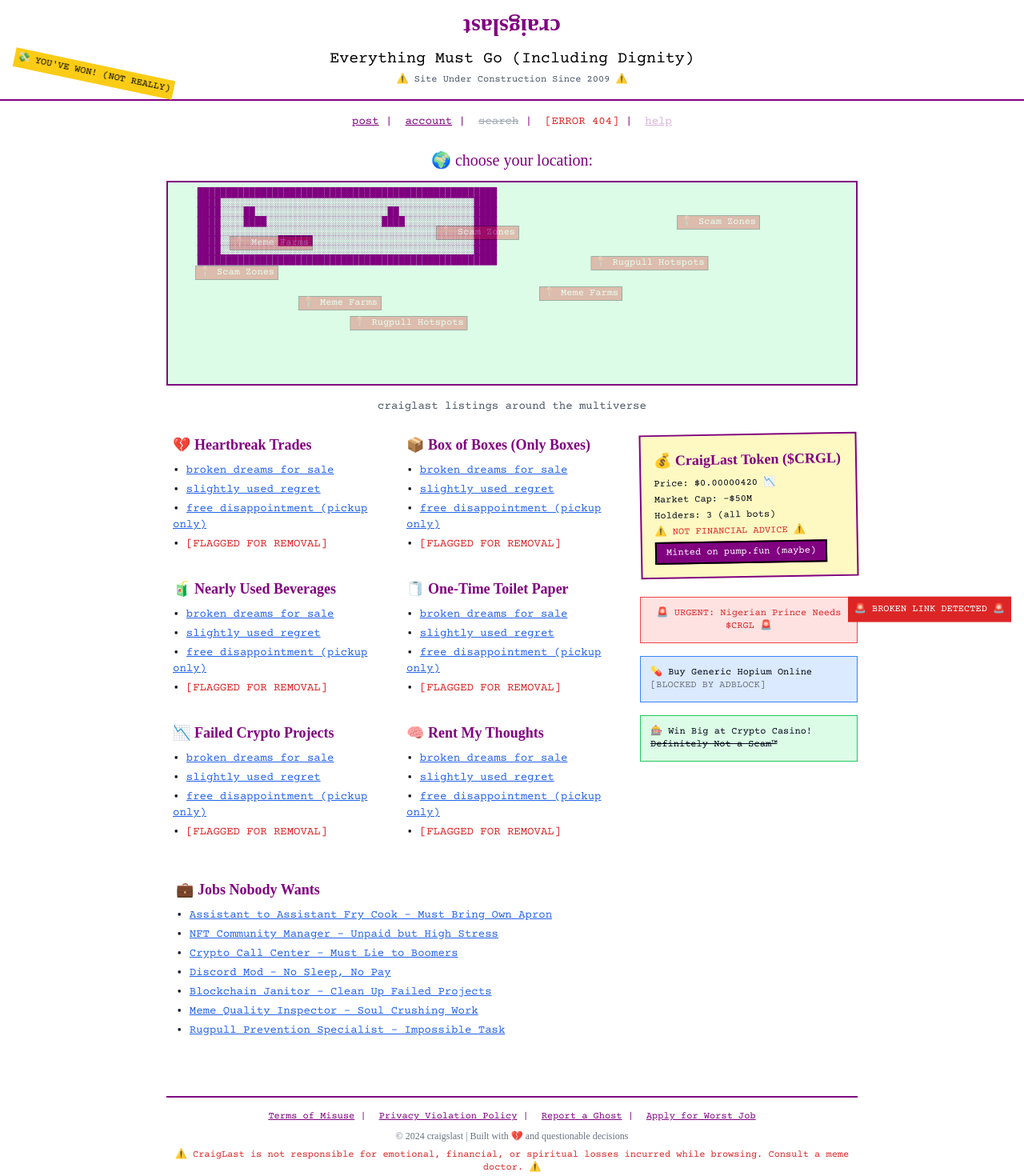
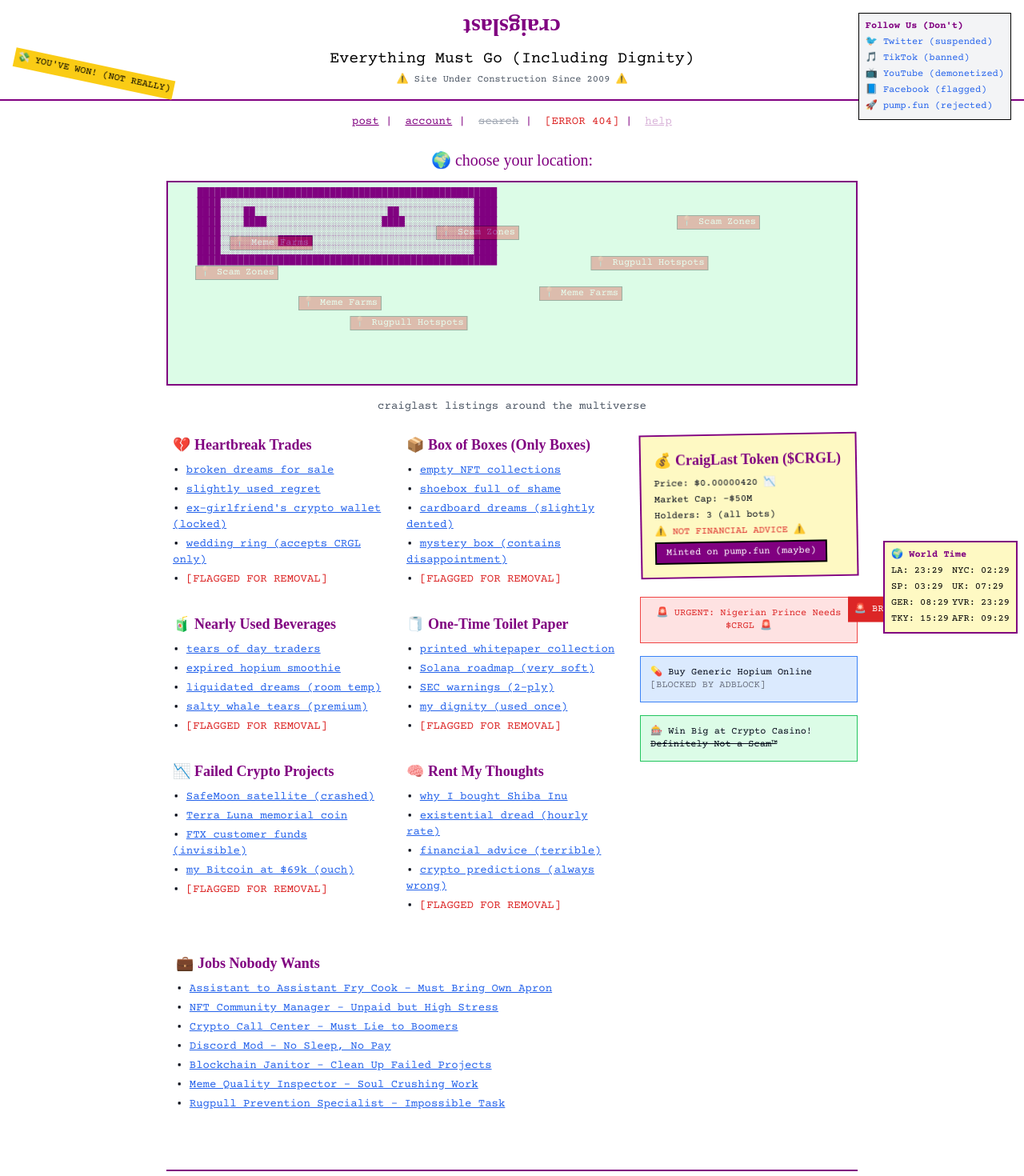
Before and after one commit to ozonzo/craigslast, a React (Vite) app: page / in a window 1280 px wide. Shown: the top 1470 px of the page at 80% size. Built offline with nearby package versions, Linux system fonts and the light colour scheme.

Commit message:
Refactor: Update job description and listing sections
Updated the "Crypto Call Center" job description and modified the listing sections to include images and social media icons. Added a clock displaying multiple time zones.

```diff
--- a/src/components/JobModal.tsx
+++ b/src/components/JobModal.tsx
@@ -47,7 +47,7 @@ Benefits:
   `,
   "Crypto Call Center – Must Lie to Boomers": `
 $12/hour + commission (imaginary)
-Convince grandparents to buy DogeCoin.
+Convince grandparents to buy CRAIGLAST.
 Explain blockchain using only lies.
 100% remote (from prison eventually).
 
@@ -62,6 +62,78 @@ Benefits:
 • Free burner phone
 • Legal defense fund (empty)
 • Character development (negative)
+  `,
+  "Discord Mod – No Sleep, No Pay": `
+$0/hour + power trips
+Ban people for breathing wrong.
+Moderate 24/7 crypto degens.
+Explain why "wen moon" is spam.
+
+Requirements:
+• Virgin status (permanent)
+• Basement dwelling preferred
+• Coffee IV drip certification
+• Ability to see "FUD" everywhere
+• No social life whatsoever
+
+Benefits:
+• Green username (wow!)
+• Everyone hates you
+• Carpal tunnel syndrome
+  `,
+  "Blockchain Janitor – Clean Up Failed Projects": `
+$5/hour in worthless tokens
+Clean up rugpulled Solana projects.
+Explain why your token went to zero.
+Mop up tears of bag holders.
+
+Requirements:
+• Strong stomach for BS
+• Can work with toxic waste
+• Immunity to hopium
+• Experience with broken dreams
+• Own hazmat suit
+
+Benefits:
+• Free exposure to radiation
+• Unlimited sadness
+• Job security (always failing projects)
+  `,
+  "Meme Quality Inspector – Soul Crushing Work": `
+$3/hour + depression
+Rate Pepe quality 1-10.
+Determine if Wojak is sad enough.
+Kill your sense of humor daily.
+
+Requirements:
+• Art degree (useless)
+• No sense of humor remaining
+• Can cry on command
+• Understanding of irony
+• Previously destroyed by internet
+
+Benefits:
+• Destroy creativity
+• Eternal pessimism
+• Free existential crisis
+  `,
+  "Rugpull Prevention Specialist – Impossible Task": `
+$0/hour + false hope
+Prevent inevitable rugpulls.
+Fight human nature itself.
+Lose every single time.
+
+Requirements:
+• Delusional optimism
+• Ignore all red flags
+• Trust random Discord mods
+• Believe in "diamond hands"
+• Never learn from mistakes
+
+Benefits:
+• Constant disappointment
+• Portfolio goes to zero
+• Everyone blames you
   `
 };
 
--- a/src/components/ListingSections.tsx
+++ b/src/components/ListingSections.tsx
@@ -13,6 +13,45 @@ const ListingSections = () => {
     { icon: "🧠", title: "Rent My Thoughts" }
   ];
 
+  const sectionContent: Record<string, string[]> = {
+    "Heartbreak Trades": [
+      "broken dreams for sale",
+      "slightly used regret",
+      "ex-girlfriend's crypto wallet (locked)",
+      "wedding ring (accepts CRGL only)"
+    ],
+    "Box of Boxes (Only Boxes)": [
+      "empty NFT collections",
+      "shoebox full of shame",
+      "cardboard dreams (slightly dented)",
+      "mystery box (contains disappointment)"
+    ],
+    "Nearly Used Beverages": [
+      "tears of day traders",
+      "expired hopium smoothie",
+      "liquidated dreams (room temp)",
+      "salty whale tears (premium)"
+    ],
+    "One-Time Toilet Paper": [
+      "printed whitepaper collection",
+      "Solana roadmap (very soft)",
+      "SEC warnings (2-ply)",
+      "my dignity (used once)"
+    ],
+    "Failed Crypto Projects": [
+      "SafeMoon satellite (crashed)",
+      "Terra Luna memorial coin",
+      "FTX customer funds (invisible)",
+      "my Bitcoin at $69k (ouch)"
+    ],
+    "Rent My Thoughts": [
+      "why I bought Shiba Inu",
+      "existential dread (hourly rate)",
+      "financial advice (terrible)",
+      "crypto predictions (always wrong)"
+    ]
+  };
+
   const handleBrokenDreamsClick = () => {
     setBrokenDreamsClicks(prev => prev + 1);
     (window as any).addCraigPopup?.({
@@ -24,14 +63,13 @@ const ListingSections = () => {
   };
 
   const handleRegretClick = () => {
-    // Open Nicolas Cage image in new window
     const newWindow = window.open('', '_blank', 'width=400,height=300');
     if (newWindow) {
       newWindow.document.write(`
         <html>
           <head><title>Slightly Used Regret</title></head>
           <body style="margin:0; background:#000; display:flex; align-items:center; justify-content:center;">
-            <img src="https://i.imgur.com/YGJtyeE.jpg" alt="Nicolas Cage contemplating regret" style="max-width:100%; max-height:100%;">
+            <img src="https://images.unsplash.com/photo-1526374965328-7f61d4dc18c5?w=400&h=300&fit=crop" alt="Nicolas Cage contemplating regret" style="max-width:100%; max-height:100%;">
           </body>
         </html>
       `);
@@ -39,7 +77,6 @@ const ListingSections = () => {
   };
 
   const handleBoxClick = () => {
-    // Simulate "boing" sound effect
     console.log("🔊 BOING!");
 
     (window as any).addCraigPopup?.({
@@ -49,6 +86,40 @@ const ListingSections = () => {
       y: Math.random() * 300 + 100,
       following: true
     });
+  };
+
+  const handleCryptoClick = (text: string) => {
+    if (text === "Terra Luna memorial coin") {
+      const newWindow = window.open('', '_blank', 'width=500,height=400');
+      if (newWindow) {
+        newWindow.document.write(`
+          <html>
+            <head><title>Terra Luna Memorial</title></head>
+            <body style="margin:0; background:#000; color:#fff; display:flex; flex-direction:column; align-items:center; justify-content:center; font-family:courier;">
+              <img src="https://images.unsplash.com/photo-1518770660439-4636190af475?w=400&h=200&fit=crop" alt="Burned circuit board" style="margin-bottom:20px;">
+              <h2>💀 R.I.P. LUNA 💀</h2>
+              <p>May 2022 - May 2022</p>
+              <p>"It was supposed to be stable..."</p>
+            </body>
+          </html>
+        `);
+      }
+    } else if (text === "my Bitcoin at $69k (ouch)") {
+      (window as any).addCraigPopup?.({
+        title: "📈💸 PEAK BUYER ALERT",
+        content: "Congratulations! You bought the top like a true legend. Diamond hands to the core... of the earth.",
+        x: Math.random() * 400 + 100,
+        y: Math.random() * 300 + 100,
+        shaking: true
+      });
+    } else if (text === "why I bought Shiba Inu") {
+      (window as any).addCraigPopup?.({
+        title: "🐕 DOGE REASONING",
+        content: "Because Elon tweeted a dog emoji and I thought it was financial advice. 10/10 would buy again.",
+        x: Math.random() * 400 + 100,
+        y: Math.random() * 300 + 100
+      });
+    }
   };
 
   const renderListingItem = (text: string, sectionTitle: string) => {
@@ -88,6 +159,30 @@ const ListingSections = () => {
       );
     }
 
+    if (sectionTitle === "Failed Crypto Projects") {
+      return (
+        <span
+          className="text-blue-600 underline cursor-pointer hover:text-red-600"
+          onClick={() => handleCryptoClick(text)}
+          title="Click to relive the pain"
+        >
+          {text}
+        </span>
+      );
+    }
+
+    if (sectionTitle === "Rent My Thoughts") {
+      return (
+        <span
+          className="text-blue-600 underline cursor-pointer hover:text-red-600"
+          onClick={() => handleCryptoClick(text)}
+          title="Terrible financial advice inside"
+        >
+          {text}
+        </span>
+      );
+    }
+
     return <span className="text-blue-600 underline cursor-pointer">{text}</span>;
   };
 
@@ -99,9 +194,9 @@ const ListingSections = () => {
             {section.icon} {section.title}
           </h3>
           <div className="space-y-1 text-sm font-courier">
-            <div>• {renderListingItem("broken dreams for sale", section.title)}</div>
-            <div>• {renderListingItem("slightly used regret", section.title)}</div>
-            <div>• {renderListingItem("free disappointment (pickup only)", section.title)}</div>
+            {sectionContent[section.title]?.map((item, itemIndex) => (
+              <div key={itemIndex}>• {renderListingItem(item, section.title)}</div>
+            ))}
             <div>• <span className="text-red-600">[FLAGGED FOR REMOVAL]</span></div>
           </div>
         </div>
--- /dev/null
+++ b/src/components/SocialIcons.tsx
@@ -0,0 +1,62 @@
+
+import React from 'react';
+
+const SocialIcons = () => {
+  const handleSocialClick = (platform: string) => {
+    const messages: Record<string, string> = {
+      twitter: "🐦 CraigLast Twitter is suspended for 'excessive truthfulness'",
+      tiktok: "🎵 Our TikTok got banned for teaching financial responsibility",
+      youtube: "📺 YouTube demonetized us for hurting crypto feelings",
+      facebook: "📘 Facebook thinks we're a scam (they're not wrong)",
+      pumpfun: "🚀 pump.fun rejected CRGL for being 'too honest'"
+    };
+
+    (window as any).addCraigPopup?.({
+      title: `🚫 ${platform.toUpperCase()} ERROR`,
+      content: messages[platform],
+      x: Math.random() * 400 + 100,
+      y: Math.random() * 300 + 100,
+      shaking: true
+    });
+  };
+
+  return (
+    <div className="fixed top-4 right-4 bg-gray-100 border border-black p-2 font-courier">
+      <div className="text-xs text-craigpurple mb-1 font-bold">Follow Us (Don't)</div>
+      <div className="space-y-1">
+        <div
+          className="text-blue-600 cursor-pointer hover:text-red-600 text-xs"
+          onClick={() => handleSocialClick('twitter')}
+        >
+          🐦 Twitter (suspended)
+        </div>
+        <div
+          className="text-blue-600 cursor-pointer hover:text-red-600 text-xs"
+          onClick={() => handleSocialClick('tiktok')}
+        >
+          🎵 TikTok (banned)
+        </div>
+        <div
+          className="text-blue-600 cursor-pointer hover:text-red-600 text-xs"
+          onClick={() => handleSocialClick('youtube')}
+        >
+          📺 YouTube (demonetized)
+        </div>
+        <div
+          className="text-blue-600 cursor-pointer hover:text-red-600 text-xs"
+          onClick={() => handleSocialClick('facebook')}
+        >
+          📘 Facebook (flagged)
+        </div>
+        <div
+          className="text-blue-600 cursor-pointer hover:text-red-600 text-xs"
+          onClick={() => handleSocialClick('pumpfun')}
+        >
+          🚀 pump.fun (rejected)
+        </div>
+      </div>
+    </div>
+  );
+};
+
+export default SocialIcons;
--- /dev/null
+++ b/src/components/WorldClock.tsx
@@ -0,0 +1,56 @@
+
+import React, { useState, useEffect } from 'react';
+
+const WorldClock = () => {
+  const [times, setTimes] = useState<Record<string, string>>({});
+
+  const timezones = [
+    { code: 'LA', timezone: 'America/Los_Angeles' },
+    { code: 'NYC', timezone: 'America/New_York' },
+    { code: 'SP', timezone: 'America/Sao_Paulo' },
+    { code: 'UK', timezone: 'Europe/London' },
+    { code: 'GER', timezone: 'Europe/Berlin' },
+    { code: 'YVR', timezone: 'America/Vancouver' },
+    { code: 'TKY', timezone: 'Asia/Tokyo' },
+    { code: 'AFR', timezone: 'Africa/Cairo' }
+  ];
+
+  useEffect(() => {
+    const updateTimes = () => {
+      const newTimes: Record<string, string> = {};
+      timezones.forEach(({ code, timezone }) => {
+        try {
+          const time = new Intl.DateTimeFormat('en-US', {
+            timeZone: timezone,
+            hour: '2-digit',
+            minute: '2-digit',
+            hour12: false
+          }).format(new Date());
+          newTimes[code] = time;
+        } catch (error) {
+          newTimes[code] = '--:--';
+        }
+      });
+      setTimes(newTimes);
+    };
+
+    updateTimes();
+    const interval = setInterval(updateTimes, 1000);
+    return () => clearInterval(interval);
+  }, []);
+
+  return (
+    <div className="fixed bottom-2 right-2 bg-yellow-100 border-2 border-craigpurple p-2 font-courier text-xs z-10">
+      <div className="text-craigpurple font-bold mb-1">🌍 World Time</div>
+      <div className="grid grid-cols-2 gap-1 text-black">
+        {timezones.map(({ code }) => (
+          <div key={code} className="text-xs">
+            {code}: {times[code] || '--:--'}
+          </div>
+        ))}
+      </div>
+    </div>
+  );
+};
+
+export default WorldClock;
--- a/src/pages/Index.tsx
+++ b/src/pages/Index.tsx
@@ -1,9 +1,10 @@
-
 import React, { useState } from 'react';
 import WorldMap from "@/components/WorldMap";
 import ListingSections from "@/components/ListingSections";
 import JobsSection from "@/components/JobsSection";
 import PopupManager from "@/components/PopupManager";
+import WorldClock from "@/components/WorldClock";
+import SocialIcons from "@/components/SocialIcons";
 import { Dialog, DialogContent, DialogHeader, DialogTitle } from '@/components/ui/dialog';
 
 const Index = () => {
@@ -52,6 +53,8 @@ const Index = () => {
   return (
     <div className="min-h-screen bg-white font-times">
       <PopupManager />
+      <WorldClock />
+      <SocialIcons />
 
       {/* Top Banner */}
       <div className="bg-white border-b-2 border-craigpurple p-4 text-center">
```
